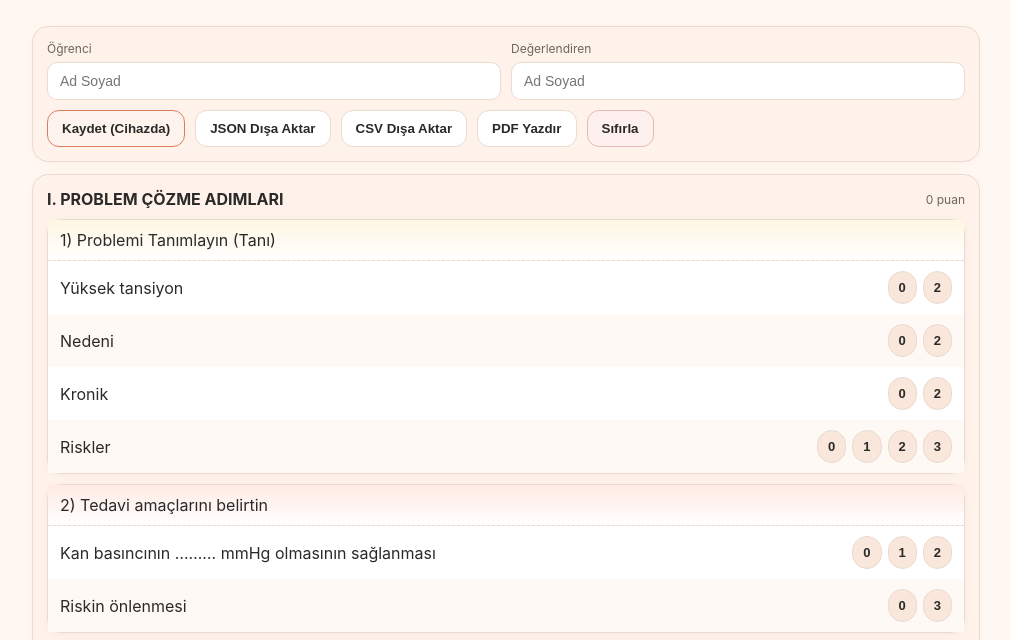
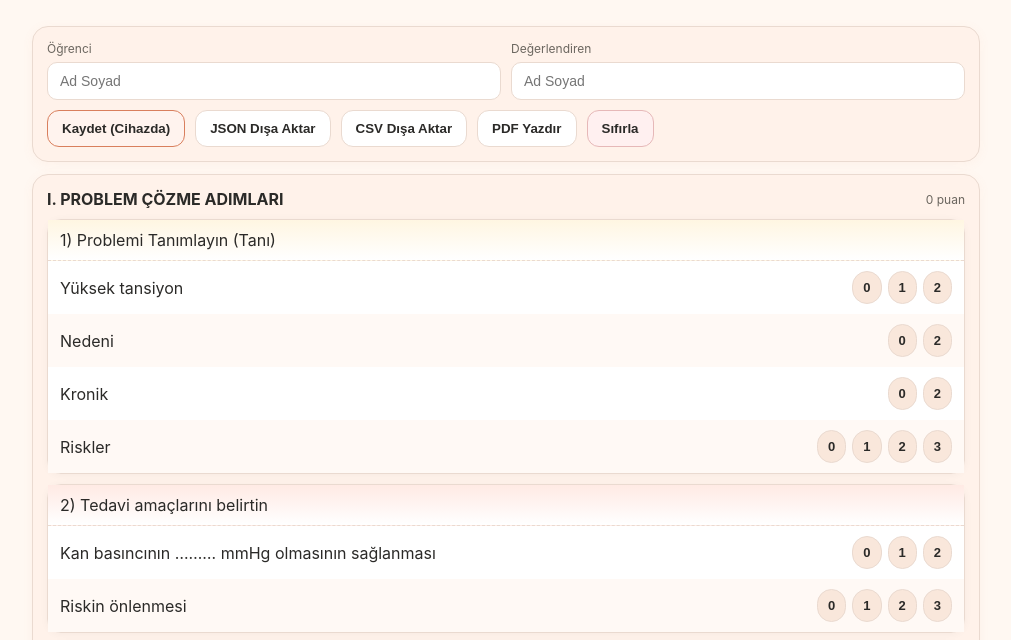
Before and after one commit to akin551-ux/AIK, a plain HTML site: page index.html in a window 1280 px wide. Shown: the part 145-785 px from the top of the page, without its empty margins (134-1145 px from the left). Drawn offline with Linux system fonts and the light colour scheme.

Commit message:
Update index.html

```diff
--- a/index.html
+++ b/index.html
@@ -103,14 +103,14 @@
         title: "I. PROBLEM ÇÖZME ADIMLARI",
         items: [
           { key:"p1", title:"1) Problemi Tanımlayın (Tanı)", rows: [
-            { key:"p1a", label:"Yüksek tansiyon", options:[0,2] },
+            { key:"p1a", label:"Yüksek tansiyon", options:[0,1,2] },
             { key:"p1b", label:"Nedeni", options:[0,2] },
             { key:"p1c", label:"Kronik", options:[0,2] },
             { key:"p1d", label:"Riskler", options:[0,1,2,3] },
           ]},
           { key:"p2", title:"2) Tedavi amaçlarını belirtin", rows: [
             { key:"p2a", label:" Kan basıncının ……… mmHg olmasının sağlanması", options:[0,1,2] },
-            { key:"p2b", label:"Riskin önlenmesi", options:[0,3] },
+            { key:"p2b", label:"Riskin önlenmesi", options:[0,1,2,3] },
           ]},
           { key:"p3", title:"3) İlaç dışı tedavinin anlatılması", rows: [
             { key:"p3a", label:"Tuz kısıtlaması ve bunun tanımlanması", options:[0,1,2] },
```
